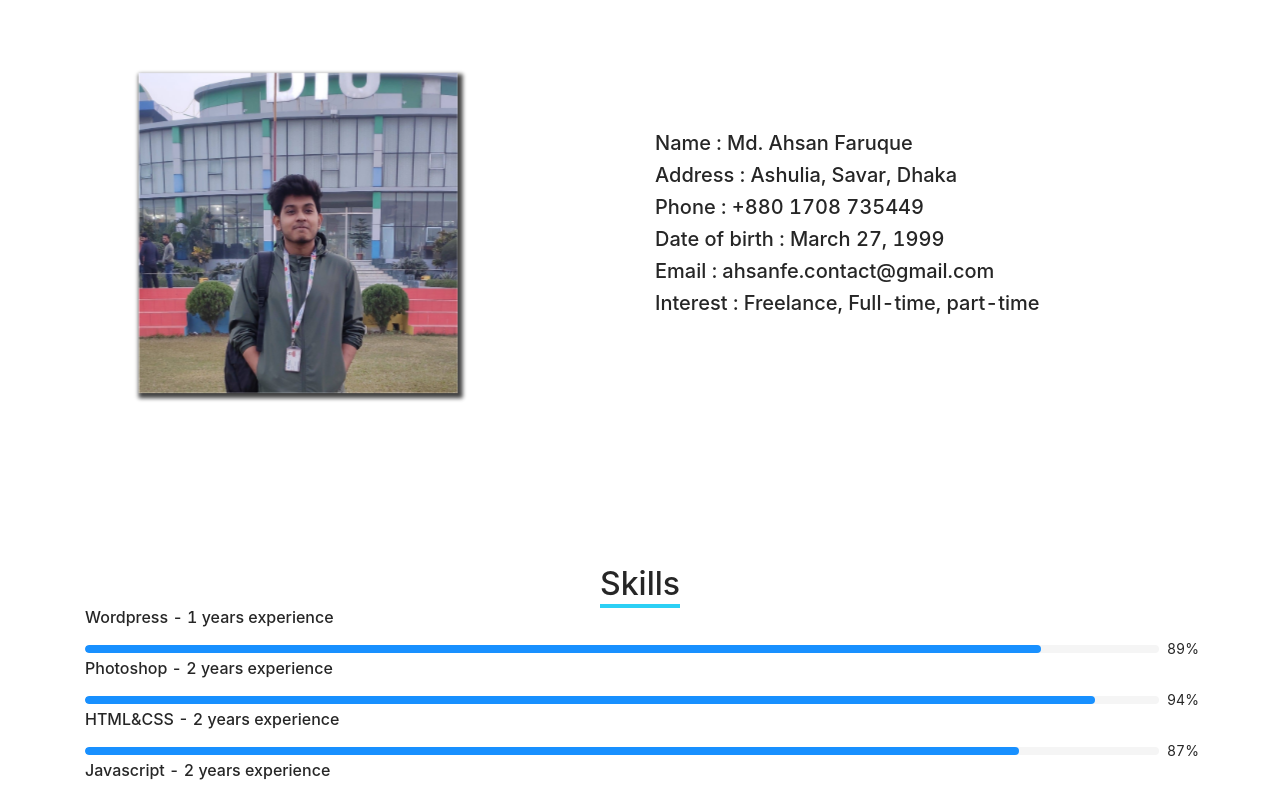
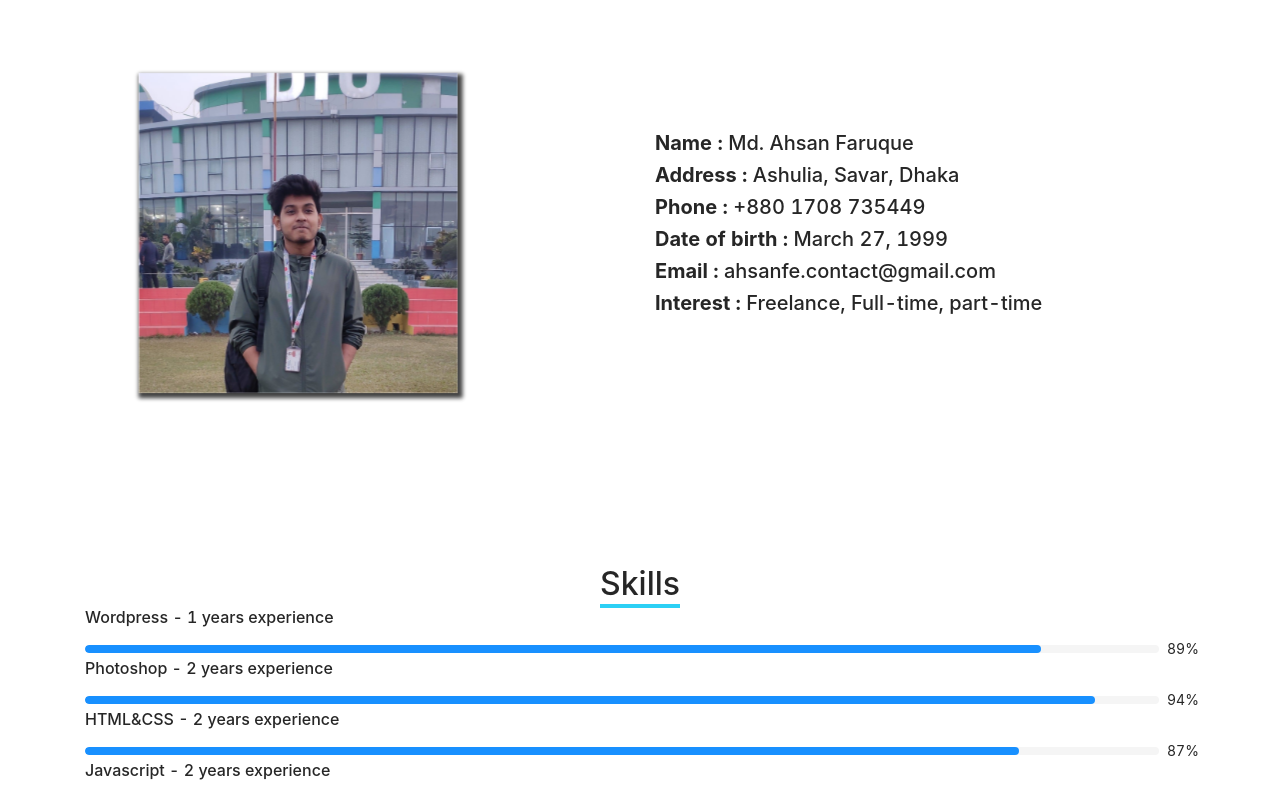
Before and after one commit to asrafulsharker/protfollio-ahn, a React (Create React App) app: page / in a window 1280 px wide. Shown: the part 1080-1874 px from the top of the page. Built offline with nearby package versions, Linux system fonts and the light colour scheme; the HTML template or start-up script is replaced by a standard one; what google-maps-react would draw is missing.

Commit message:
add massage

```diff
--- a/src/components/resume.js
+++ b/src/components/resume.js
@@ -46,12 +46,14 @@ function resume() {
 
 
                 <div className="col-md-6 text-animation"  style={{height:"400px", marginTop:"15%"}}>
-                   <h5>Name : Md. Ahsan Faruque</h5>
-                   <h5>Address : Ashulia, Savar, Dhaka</h5>
-                   <h5>Phone : +880 1708 735449</h5>
-                   <h5>Date of birth : March 27, 1999</h5>
-                   <h5>Email : ahsanfe.contact@gmail.com</h5>
-                   <h5>Interest : Freelance, Full-time, part-time</h5>
+
+
+                   <h5><strong>Name :</strong> Md. Ahsan Faruque</h5>
+                   <h5><strong>Address :</strong> Ashulia, Savar, Dhaka</h5>
+                   <h5><strong>Phone :</strong> +880 1708 735449</h5>
+                   <h5><strong>Date of birth :</strong> March 27, 1999</h5>
+                   <h5><strong>Email :</strong> ahsanfe.contact@gmail.com</h5>
+                   <h5><strong>Interest :</strong> Freelance, Full-time, part-time</h5>
 
                 </div>
             </div>
@@ -222,8 +224,7 @@ function resume() {
   </Card.Body>
 </Card>
    </div>
- </div>
- <div style={{padding:"20px"}} className="row">
+
    <div className="col-md-4">
    <Card style={{ width: '' }}>
   <Card.Body>
```
Also changed, not shown: 1 other file (tests, documents, lock files or other folders).
